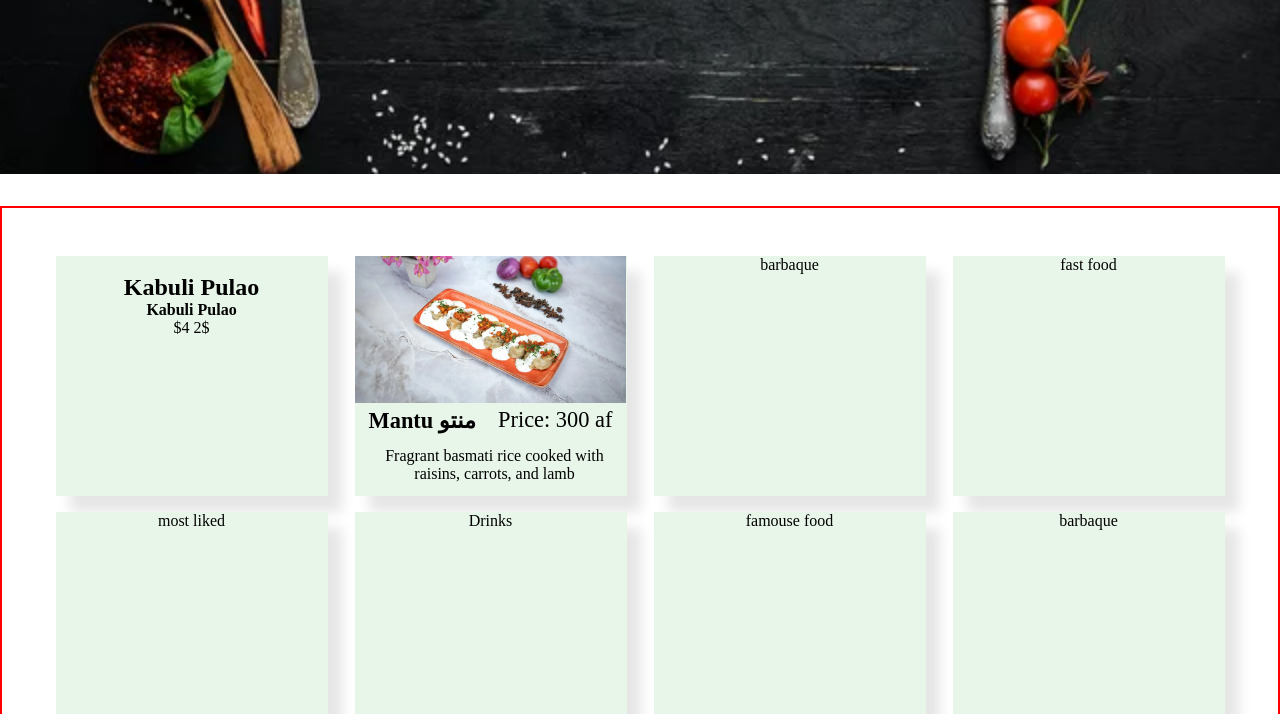
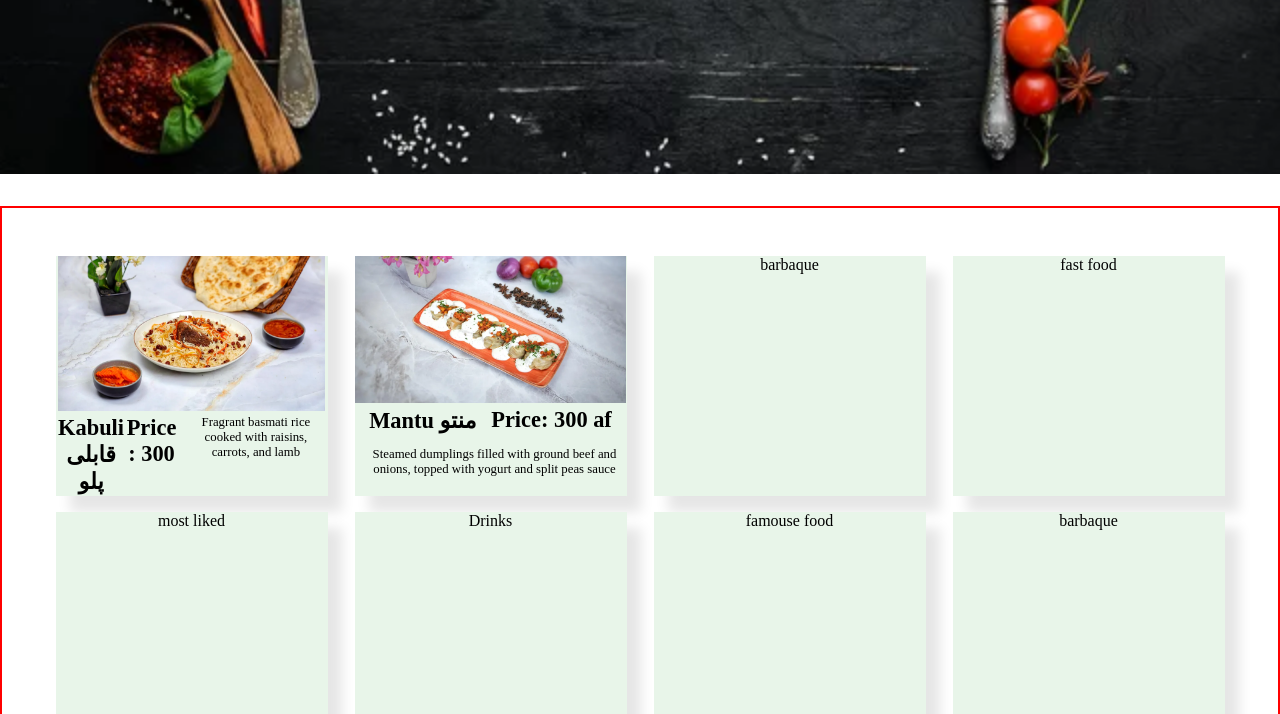
Before and after one commit to salehdemir/Ulearna-Restaurant, a plain HTML site: page menu.html in a window 1280 px wide. Shown: the part 386-1100 px from the top of the page. Drawn offline with Linux system fonts and the light colour scheme.

Commit message:
still working on menu child-div

```diff
--- a/menu.html
+++ b/menu.html
@@ -14,19 +14,22 @@
     <H1>Foods Menu</H1>
   </div>
   <div class="menu-catagories">
-    <div class="drinks">
-      <img src="" alt="">
-      <h2>Kabuli Pulao</h2>
-      <h4>Kabuli Pulao</h4>
-      <del>$4</del> 2$
+    <div class="drinks qaboli">
+      <img src="./img/foods/beef-qaboli.png" alt="">
+      <div class="detail">
+        <h4>Kabuli قابلی پلو</h4>
+        <h4>Price : 300</h4>
+        <p>Fragrant basmati rice cooked with raisins, carrots, and lamb</p>
+      </div>
+      <p></p>
       </div>
     <div class="drinks mantu">
       <img src="./img/foods/manto-img.png" alt="">
       <div class="detail">
       <h4>Mantu منتو</h2>
-        <p>Price: 300 af</p>
+        <h4>Price: 300 af</h4>
       </div>
-      <p>Fragrant basmati rice cooked with raisins, carrots, and lamb</p>
+      <p>Steamed dumplings filled with ground beef and onions, topped with yogurt and split peas sauce</p>
     </div>
     <div class="drinks">barbaque</div>
     <div class="drinks">fast food </div>
--- a/styles.css
+++ b/styles.css
@@ -54,20 +54,12 @@
   text-align: center;
   height: 15rem;
   /* border: 2px solid green; */
-  /* width: 200px; */
    box-shadow: 14px 16px 12px rgba(0, 0, 0, 0.1);
-  /* box-shadow: 0 10px 0 0 gray; */
-  /* background-color:rgba(86, 104, 104, 0.816); */
   background-color: #e8f5e9;
 }
 
 .mantu >img{
-  /* background-size: cover; */
-  /* width:15rem; */
   height: 9.2rem;
-  /* height: auto; */
-
-  /* padding: 0.2rem; */
 }
 .detail{
   display: flex;
@@ -77,4 +69,8 @@
 }
 p{
   padding-left: 0.5rem;
+  font-size: 0.8rem;
 }
+.qaboli >img{
+ height: 9.7rem;
+}
```
